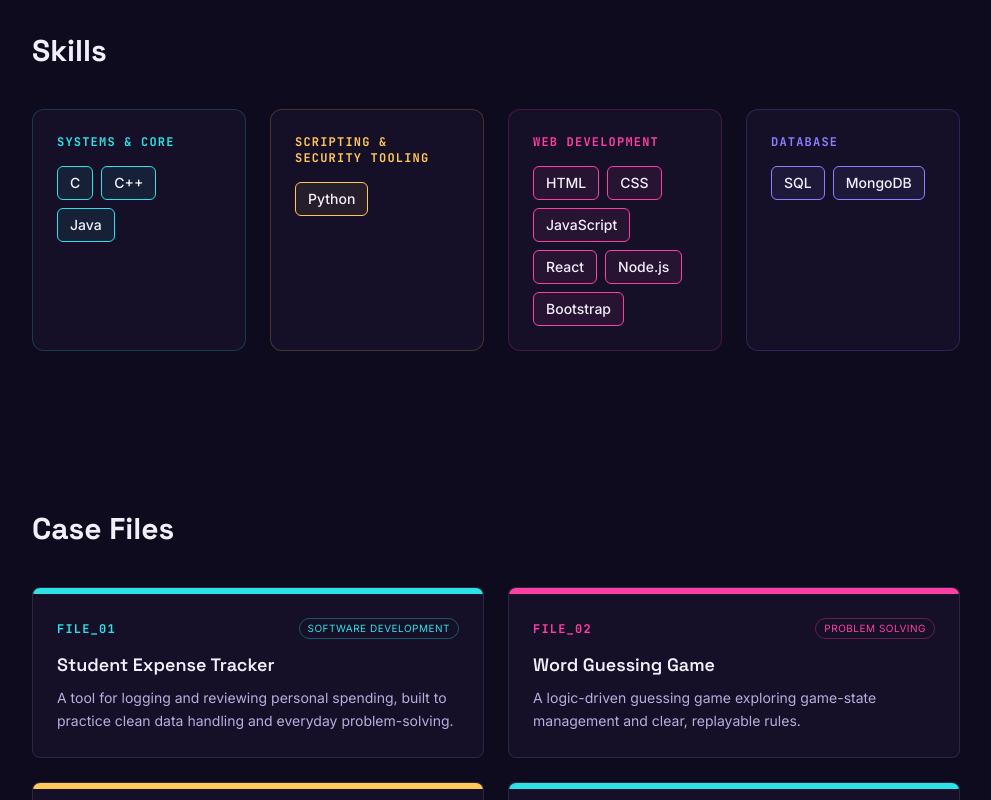
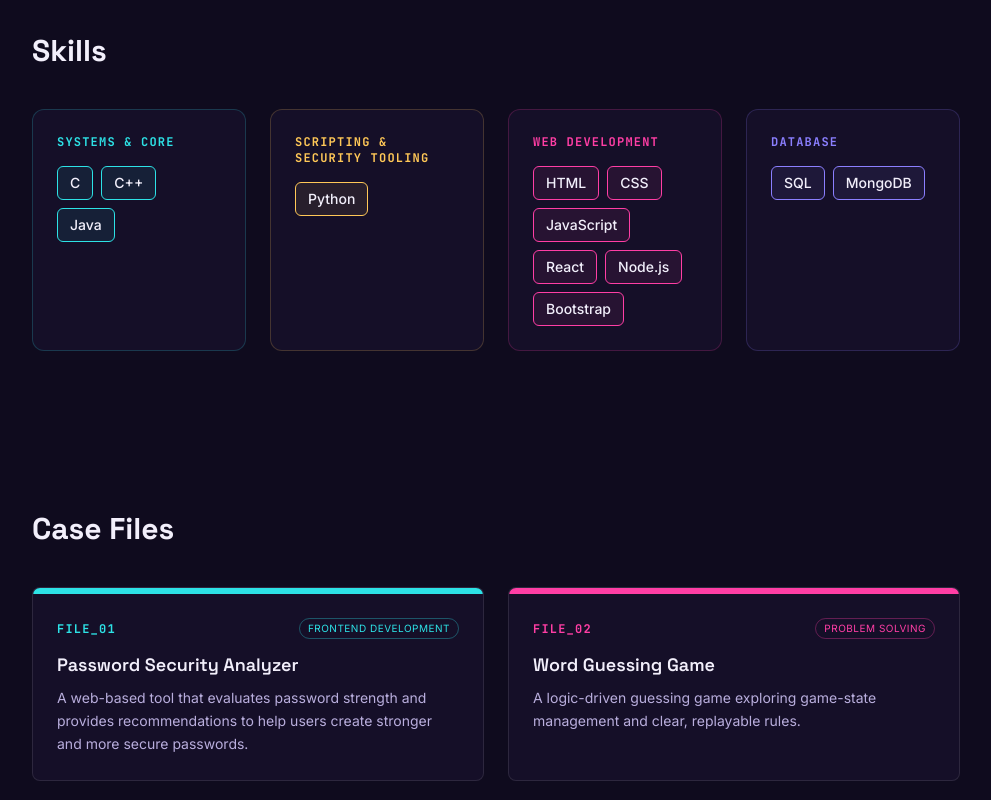
Before and after one commit to sanzid943/Portfolio-, a React (Vite) app: page / in a window 1280 px wide. Shown: the part 2000-2800 px from the top of the page, without its empty margins (144-1135 px from the left). Built offline with nearby package versions, Linux system fonts and the light colour scheme.

Commit message:
Update project list and button labels in App.jsx

```diff
--- a/src/App.jsx
+++ b/src/App.jsx
@@ -45,9 +45,9 @@ const SKILL_GROUPS = [
 const PROJECTS = [
   {
     id: "FILE_01",
-    name: "Student Expense Tracker",
-    desc: "A tool for logging and reviewing personal spending, built to practice clean data handling and everyday problem-solving.",
-    tag: "Software Development",
+    name: "Password Security Analyzer",
+    desc: "A web-based tool that evaluates password strength and provides recommendations to help users create stronger and more secure passwords.",
+    tag: "Frontend Development",
   },
   {
     id: "FILE_02",
@@ -57,15 +57,15 @@ const PROJECTS = [
   },
   {
     id: "FILE_03",
-    name: "Hall Seat Management System",
-    desc: "A system for allocating and tracking dormitory seats, focused on structured records and reliable database design.",
-    tag: "Database Management",
+    name: "Movie Explorer",
+    desc: "A web application that allows users to explore movies, search for titles, and view useful movie information in an interactive interface.",
+    tag: "Web Application",
   },
   {
     id: "FILE_04",
-    name: "Online Examination Management System",
-    desc: "An end-to-end platform for running exams online — covering question storage, submissions, and result handling.",
-    tag: "Full-Stack Project",
+    name: "Electricity Bill Calculator",
+    desc: "A simple application that calculates electricity bills based on electricity consumption and applicable billing rates.",
+    tag: "Web Application",
   },
 ];
 
@@ -389,7 +389,7 @@ export default function Portfolio() {
                 className="btn-primary px-5 py-2.5 rounded-md text-sm font-semibold flex items-center gap-2"
                 style={{ fontFamily: "'JetBrains Mono', monospace", background: "#2DE2E6", color: "#0F0B1E" }}
               >
-                <Github size={15} /> view_github_projects
+                <Github size={15} /> view_github_profile
               </a>
               <a
                 href="https://drive.google.com/file/d/1ur-eiFEhAEoHPTu1E2c4DEiMa9y_koyw/view?usp=drive_link"
@@ -398,7 +398,7 @@ export default function Portfolio() {
                 className="btn-primary px-5 py-2.5 rounded-md text-sm font-semibold flex items-center gap-2 border"
                 style={{ fontFamily: "'JetBrains Mono', monospace", borderColor: "#FF3EA5", color: "#FF3EA5" }}
               >
-                <Download size={15} /> view_resume
+                <Download size={15} /> download_resume
               </a>
             </div>
           </Reveal>
```
